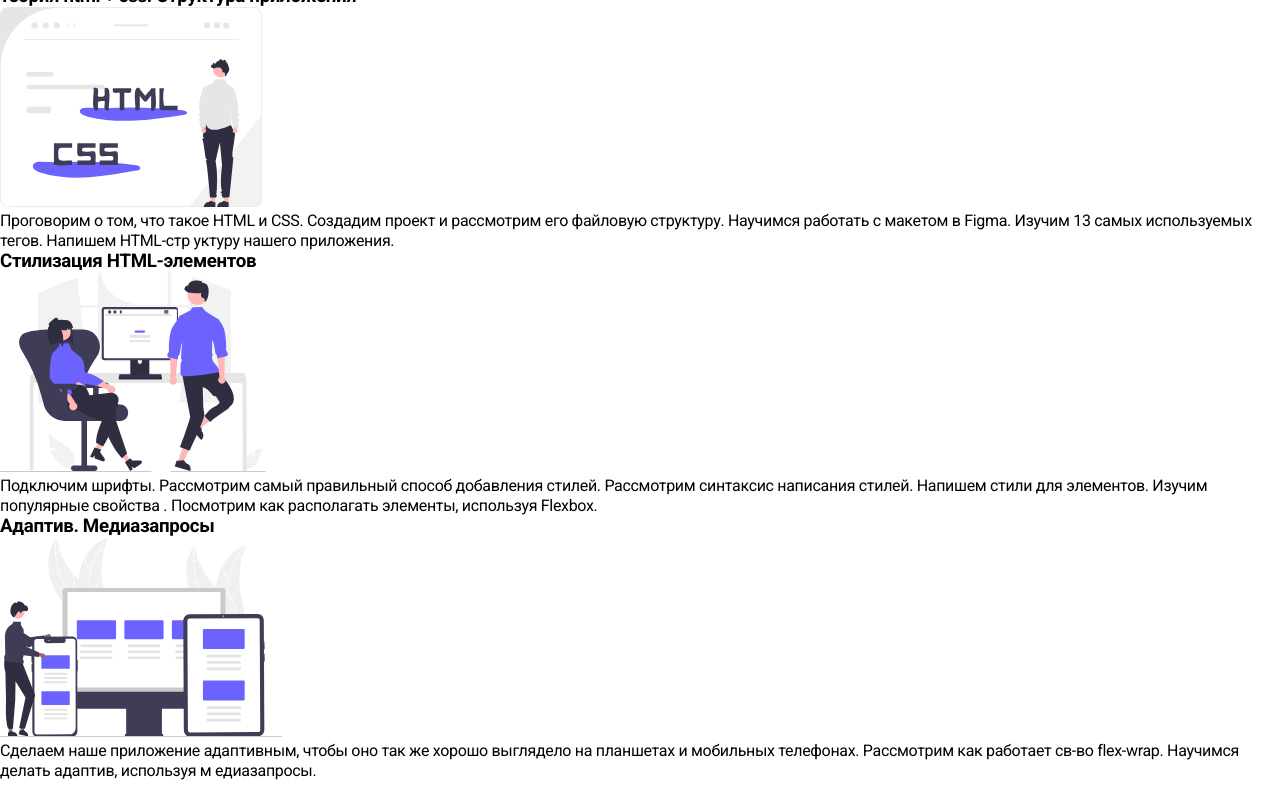
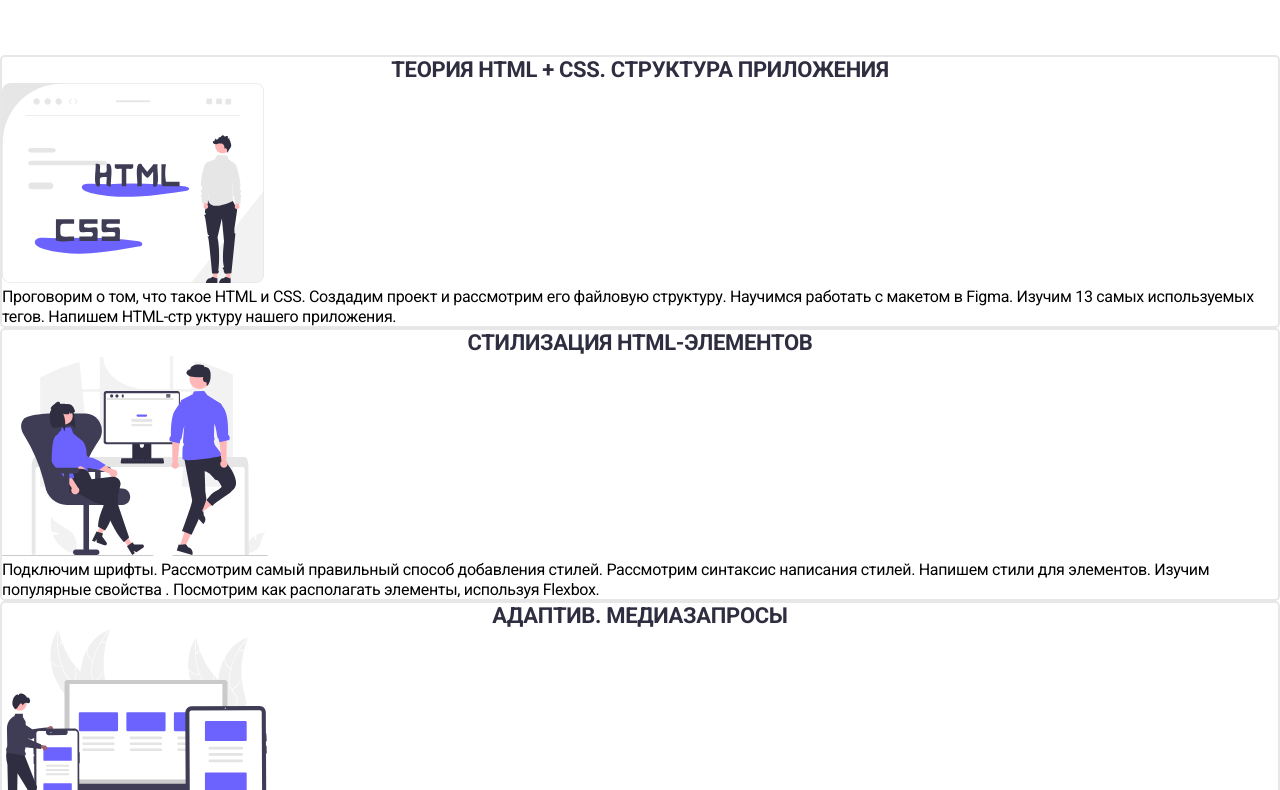
Before and after one commit to ArtyomKub/transfer-figma, a plain HTML site: page index.html in a window 1280 px wide. Shown: the part 248-1038 px from the top of the page. Drawn offline with Linux system fonts and the light colour scheme.

Commit message:
Add style for 'card'

```diff
--- a/index.html
+++ b/index.html
@@ -20,15 +20,15 @@
 </header>
 <section class="main">
     <h1>html+css. верстка</h1>
-    <div>
-        <h3>теория html + css. Структура приложения</h3>
+    <div class="card">
+        <h3 class="cart-title">теория html + css. Структура приложения</h3>
         <img src="assets/image/img-1.svg" alt="section one">
         <p>Проговорим о том, что такое <span>HTML и CSS</span>. Создадим проект и рассмотрим его файловую структуру.
             Научимся работать с
             макетом в Figma. Изучим 13 самых используемых тегов. Напишем HTML-стр уктуру нашего приложения.</p>
     </div>
-    <div>
-        <h3>Стилизация HTML-элементов</h3>
+    <div class="card">
+        <h3 class="cart-title">Стилизация HTML-элементов</h3>
         <img src="assets/image/img-2.svg" alt="section two">
         <p>Подключим шрифты. Рассмотрим самый правильный способ добавления стилей. Рассмотрим синтаксис написания
             стилей.
@@ -36,8 +36,8 @@
             используя
             Flexbox.</p>
     </div>
-    <div>
-        <h3>Адаптив. Медиазапросы</h3>
+    <div class="card">
+        <h3 class="cart-title">Адаптив. Медиазапросы</h3>
         <img src="assets/image/img-3.svg" alt="section three">
         <p>Сделаем наше приложение адаптивным, чтобы оно так же хорошо выглядело на планшетах и мобильных телефонах.
             Рассмотрим как работает св-во flex-wrap. Научимся делать <span>адаптив</span>, используя м едиазапросы.</p>
--- a/style.css
+++ b/style.css
@@ -37,4 +37,19 @@ h1 {
     font-size: 44px;
     text-transform: uppercase;
     color: #2F2E41;
+    margin-bottom: 70px;
 }
+
+.card {
+    background-color: #FFFFFF;
+    border: 2px solid #E7E7E7;
+    border-radius: 5px;
+}
+
+.cart-title {
+    font-weight: 700;
+    font-size: 22px;
+    text-align: center;
+    text-transform: uppercase;
+    color: #2F2E41;
+}
```
